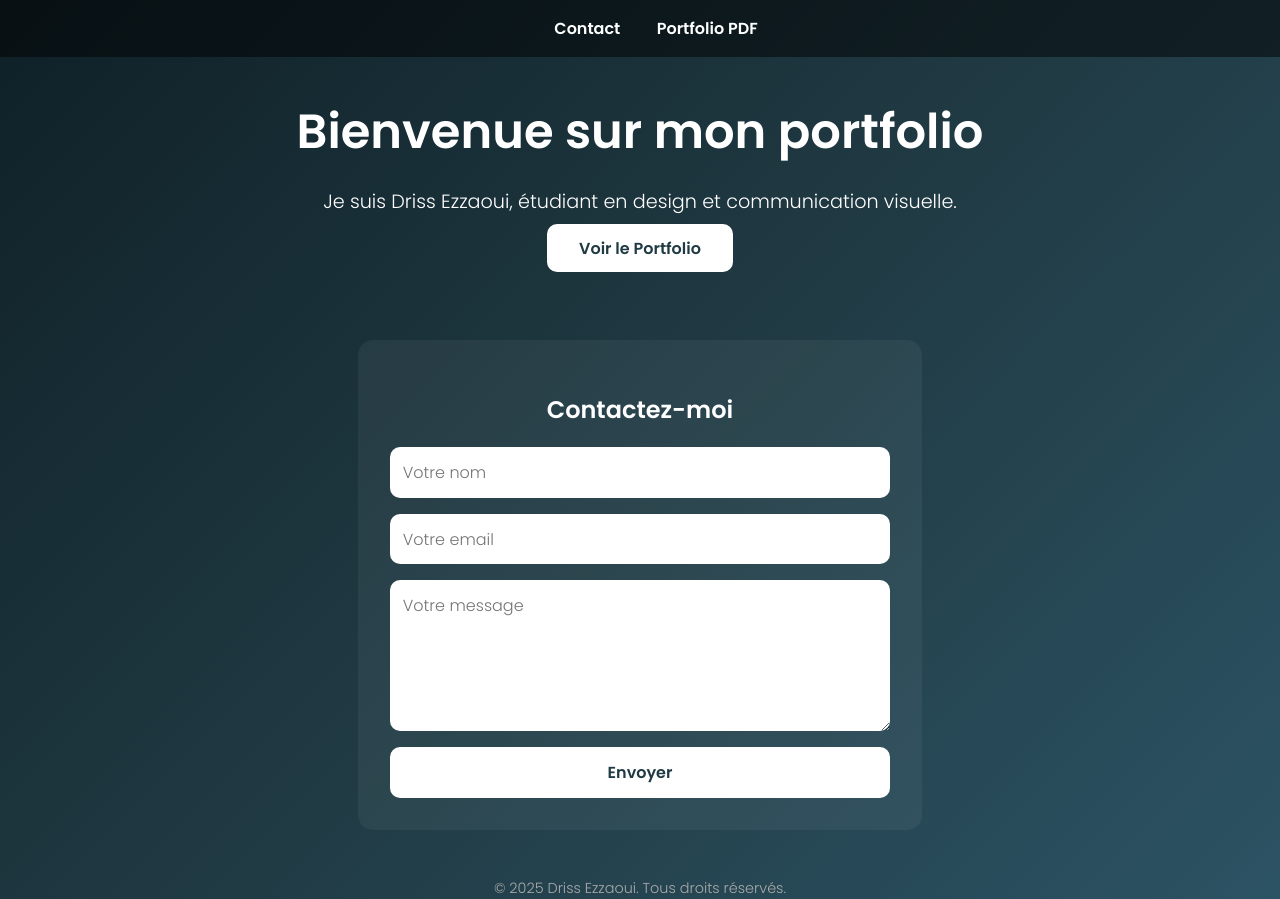
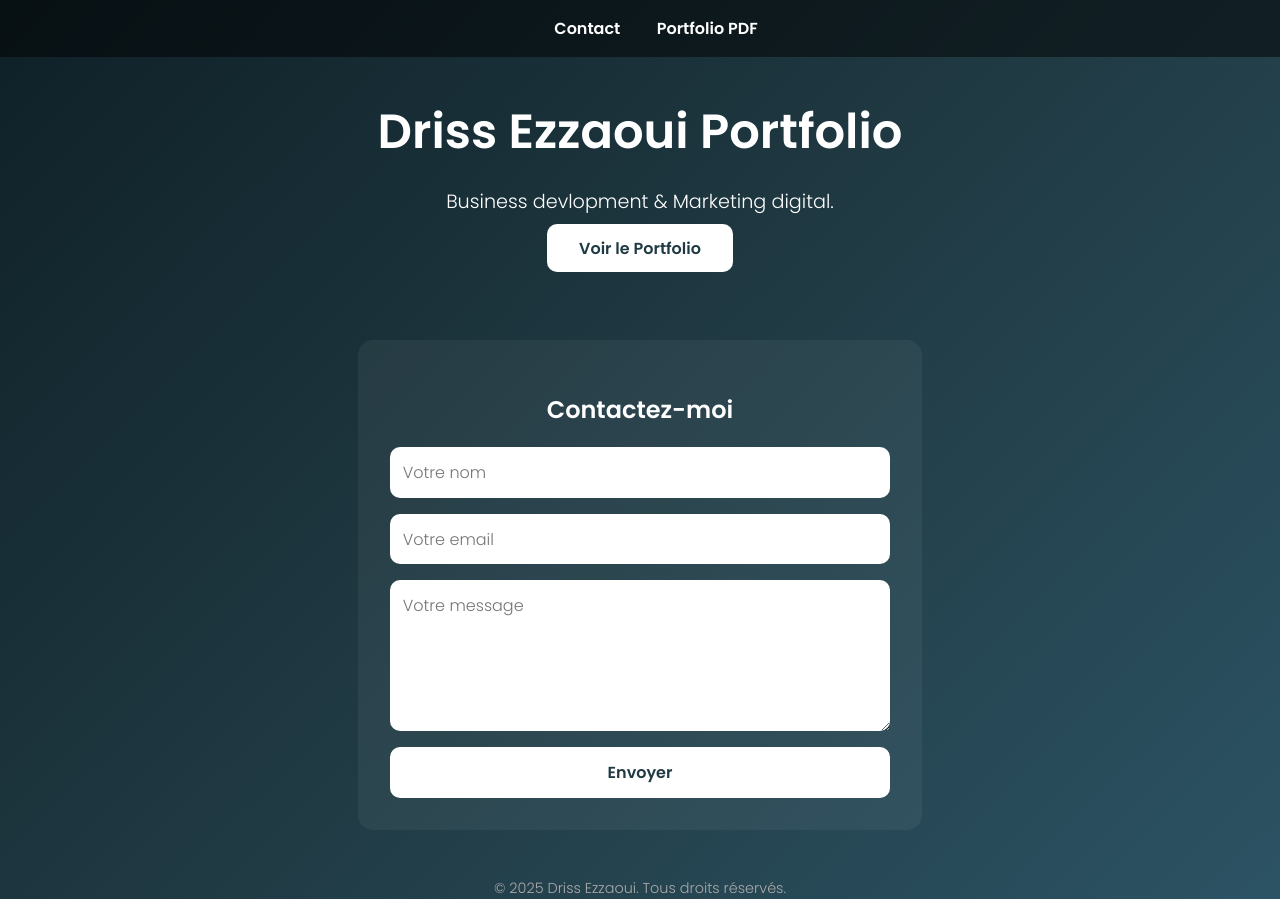
Before and after one commit to K8r02/driss.ezzaoui-portfolio, a plain HTML site: page index.html in a window 1280 px wide. Drawn offline with Linux system fonts and the light colour scheme.

Commit message:
Update index.html

```diff
--- a/index.html
+++ b/index.html
@@ -126,8 +126,10 @@
         <a href="portfolio.pdf">Portfolio PDF</a>
     </nav>
     <header>
-        <h1>Bienvenue sur mon portfolio</h1>
-        <p>Je suis Driss Ezzaoui, étudiant en design et communication visuelle.</p>
+        <h1>Driss Ezzaoui
+            Portfolio</h1>
+
+        <p> Business devlopment & Marketing digital.</p>
         <a href="portfolio.pdf" class="btn">Voir le Portfolio</a>
     </header>
 
```
